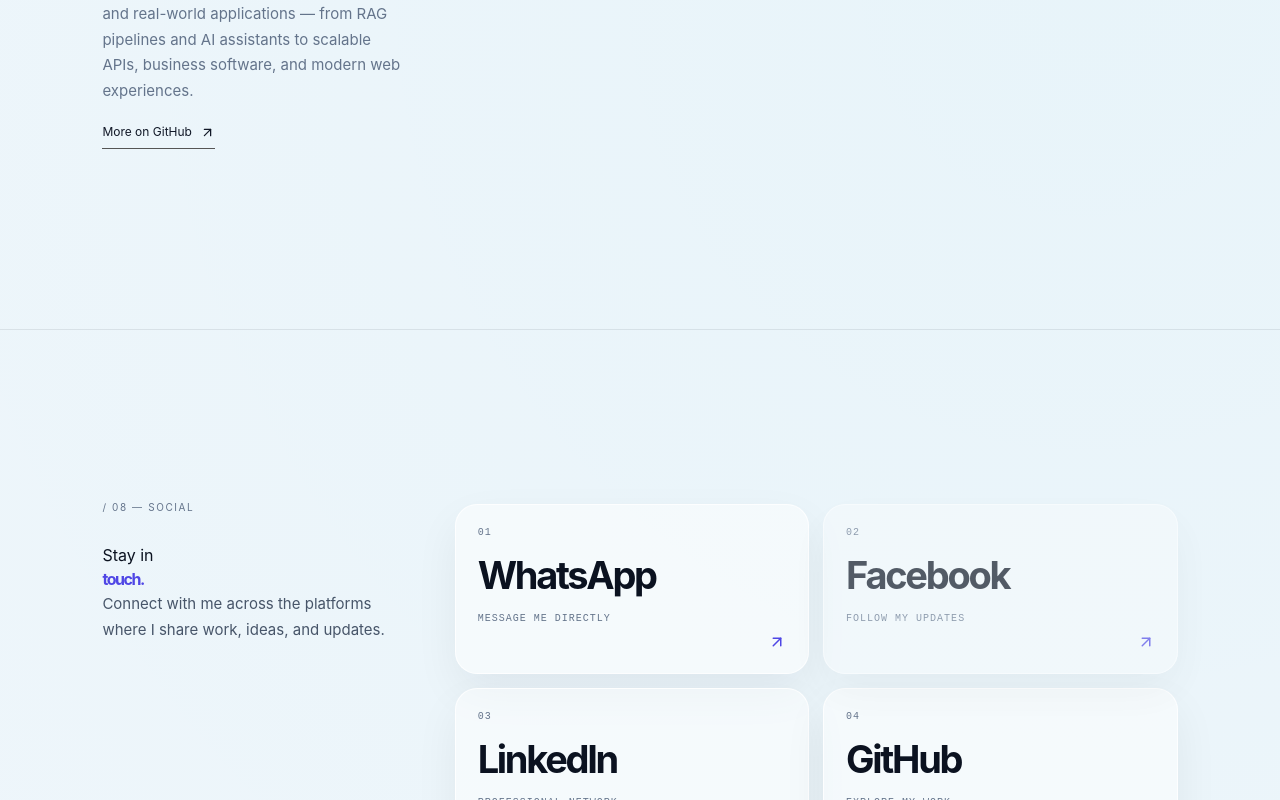
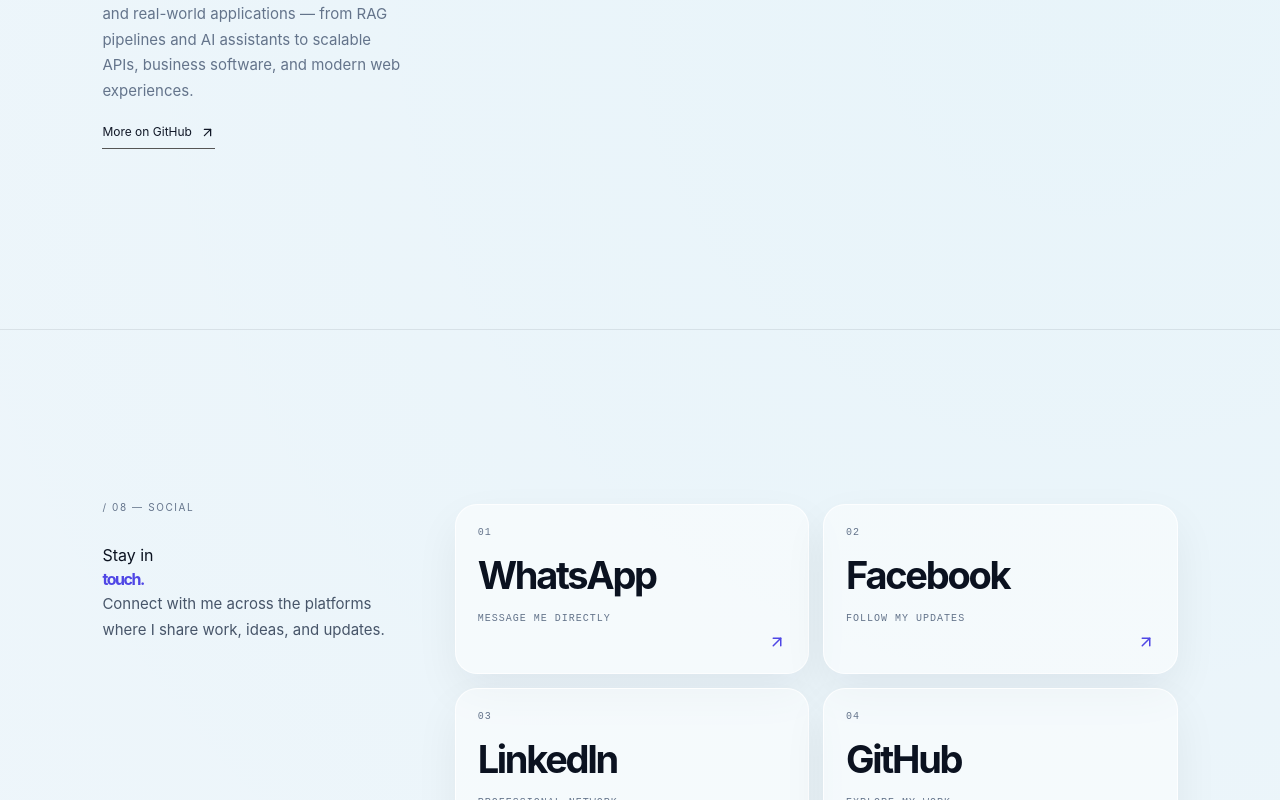
Before and after one commit to Sahibzada88/portfolio-sahibzada-abdullah-ahmad, a Next.js app: page / in a window 1280 px wide. Shown: the part 11200-12000 px from the top of the page. Built offline with nearby package versions, Linux system fonts and the light colour scheme.

Commit message:
Connect Facebook social link

```diff
--- a/app/page.tsx
+++ b/app/page.tsx
@@ -40,7 +40,7 @@ export default function Page() {
 
     <section id="about" className="about section-grid"><div><p className="section-kicker">/ 07 — About</p><h2>Engineer by discipline.<br /><em>Builder by nature.</em></h2><p className="about-copy">I&apos;m Sahibzada Abdullah Ahmad, an AI Engineer and Full Stack Developer focused on building practical software products powered by modern AI.</p><p className="about-copy">My work sits between intelligent systems and real-world applications — from RAG pipelines and AI assistants to scalable APIs, business software, and modern web experiences.</p><a className="text-link" href="https://github.com" target="_blank" rel="noreferrer">More on GitHub <ArrowUpRight size={15} /></a></div></section>
 
-    <section id="social" className="social section-grid"><div><p className="section-kicker">/ 08 — Social</p><h2>Stay in<br /><em>touch.</em></h2><p className="body-copy">Connect with me across the platforms where I share work, ideas, and updates.</p></div><div className="social-grid"><a className="social-card" href="https://wa.me/923109674455" target="_blank" rel="noreferrer"><span>01</span><strong>WhatsApp</strong><small>Message me directly</small><ArrowUpRight size={18} /></a><a className="social-card" href="#" aria-disabled="true"><span>02</span><strong>Facebook</strong><small>Follow my updates</small><ArrowUpRight size={18} /></a><a className="social-card" href="https://www.linkedin.com/in/sahibzada-abdullah/" target="_blank" rel="noreferrer"><span>03</span><strong>LinkedIn</strong><small>Professional network</small><ArrowUpRight size={18} /></a><a className="social-card" href="https://github.com/Sahibzada88/" target="_blank" rel="noreferrer"><span>04</span><strong>GitHub</strong><small>Explore my work</small><ArrowUpRight size={18} /></a></div></section>
+    <section id="social" className="social section-grid"><div><p className="section-kicker">/ 08 — Social</p><h2>Stay in<br /><em>touch.</em></h2><p className="body-copy">Connect with me across the platforms where I share work, ideas, and updates.</p></div><div className="social-grid"><a className="social-card" href="https://wa.me/923109674455" target="_blank" rel="noreferrer"><span>01</span><strong>WhatsApp</strong><small>Message me directly</small><ArrowUpRight size={18} /></a><a className="social-card" href="https://www.facebook.com/profile.php?id=61594429306140" target="_blank" rel="noreferrer"><span>02</span><strong>Facebook</strong><small>Follow my updates</small><ArrowUpRight size={18} /></a><a className="social-card" href="https://www.linkedin.com/in/sahibzada-abdullah/" target="_blank" rel="noreferrer"><span>03</span><strong>LinkedIn</strong><small>Professional network</small><ArrowUpRight size={18} /></a><a className="social-card" href="https://github.com/Sahibzada88/" target="_blank" rel="noreferrer"><span>04</span><strong>GitHub</strong><small>Explore my work</small><ArrowUpRight size={18} /></a></div></section>
 
     <section id="certifications" className="certifications section-grid"><div><p className="section-kicker">/ 09 — Certifications</p><h2>Proof of<br /><em>practice.</em></h2></div><div className="certification-list">{certifications.length ? certifications.map(certification => <a className="certification-item" href={certification.link || '#'} target="_blank" rel="noreferrer" key={`${certification.name}-${certification.issuer}`}><div><span>{certification.year}</span><h3>{certification.name}</h3><p>{certification.issuer}</p></div><ArrowUpRight size={18} /></a>) : <p className="body-copy">Add your certifications in <code>lib/portfolio-data.ts</code> and they will appear here.</p>}</div></section>
 
```
